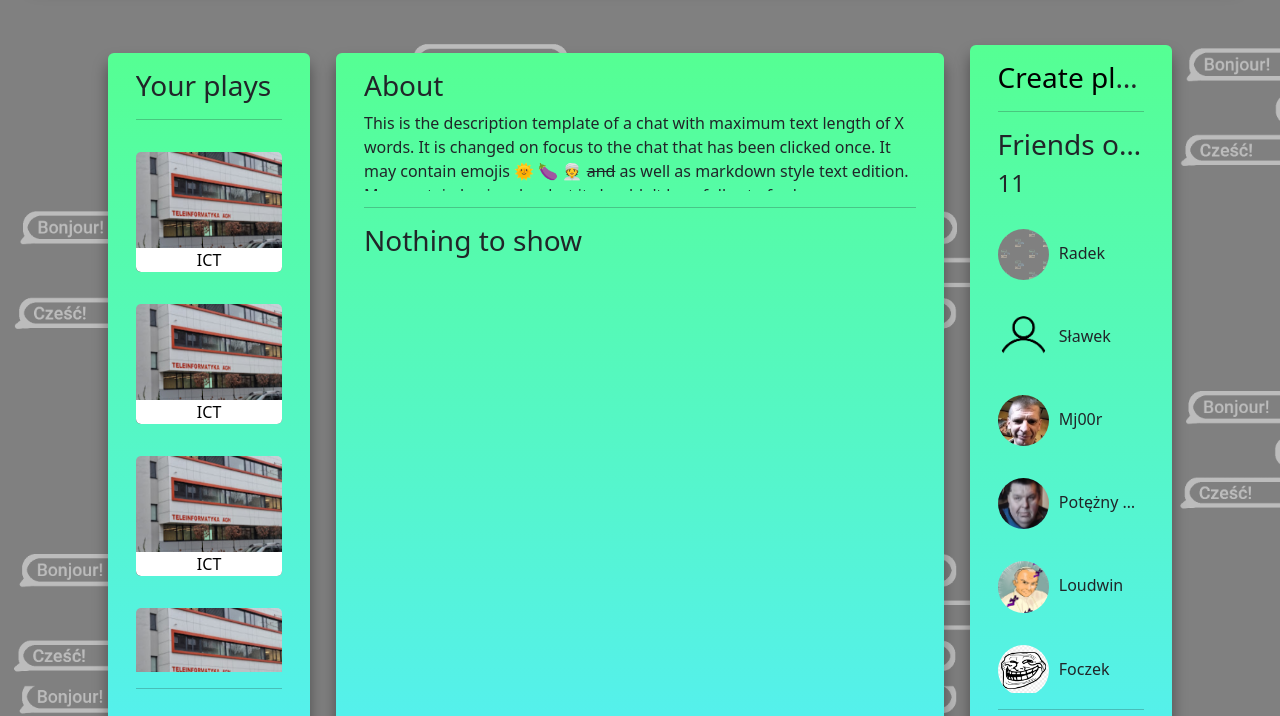
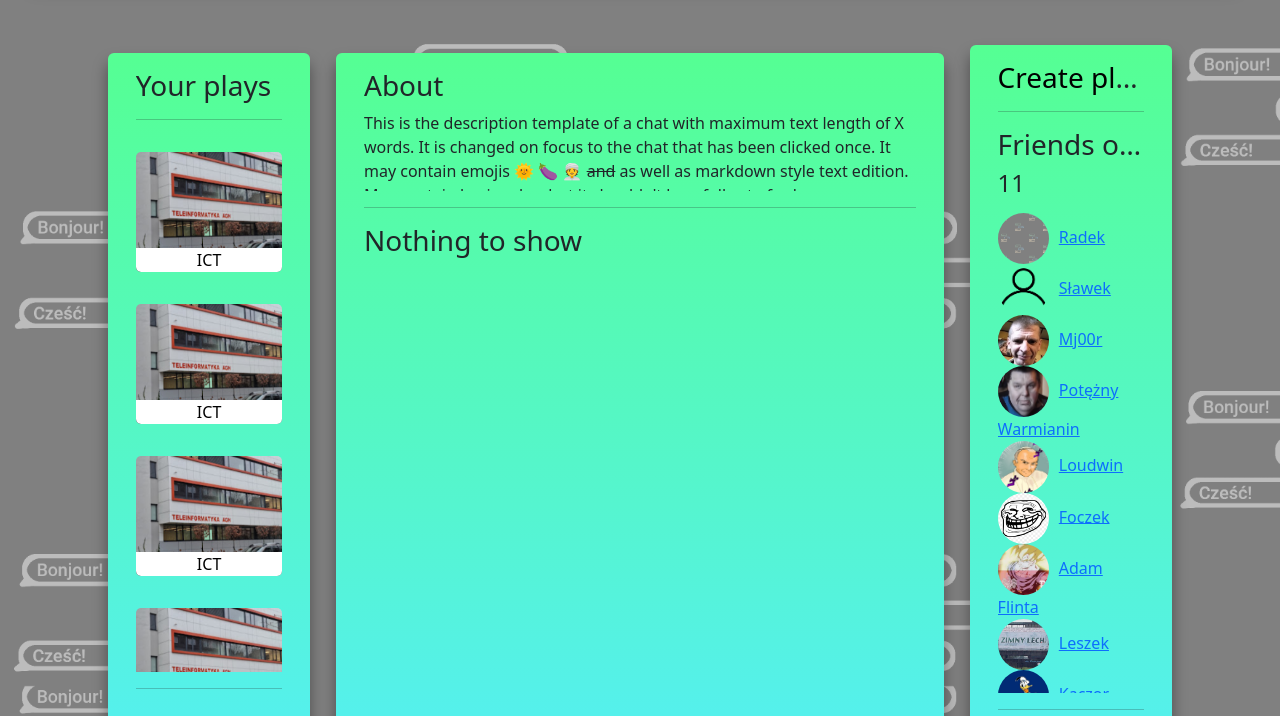
Before and after one commit to LeMeTwo/WWW2022, a website: page MainPage.html in a window 1280 px wide. Shown: the part 115-831 px from the top of the page. Drawn offline with nearby package versions, Linux system fonts and the light colour scheme.

Commit message:
Update MainPage.html

```diff
--- a/MainPage.html
+++ b/MainPage.html
@@ -161,37 +161,37 @@
                     </div>
                     <div class="friends-list">
                         <div class="list-group">
-                            <a class="list-group-item count" href="PrivateRoom.html">
+                            <a class="list-group-item-profile count" href="PrivateRoom.html">
                                 <img class="profile-pic" src="backgrounds_db/pattern_background.png" alt="profile pic here">Radek
                             </a>
-                            <a class="list-group-item count" href="PrivateRoom.html">
+                            <a class="list-group-item-profile count" href="PrivateRoom.html">
                                 <img class="profile-pic" src="icons_db/Account.png" alt="profile pic here">Sławek
                             </a>
-                            <a class="list-group-item count" href="PrivateRoom.html">
+                            <a class="list-group-item-profile count" href="PrivateRoom.html">
                                 <img class="profile-pic" src="profile_pics_db/pic_1.png" alt="profile pic here">Mj00r
                             </a>
-                            <a class="list-group-item count" href="PrivateRoom.html">
+                            <a class="list-group-item-profile count" href="PrivateRoom.html">
                                 <img class="profile-pic" src="profile_pics_db/pic_2.png" alt="profile pic here">Potężny Warmianin
                             </a>
-                            <a class="list-group-item count" href="PrivateRoom.html">
+                            <a class="list-group-item-profile count" href="PrivateRoom.html">
                                 <img class="profile-pic" src="profile_pics_db/pic_3.png" alt="profile pic here">Loudwin
                             </a>
-                            <a class="list-group-item count" href="PrivateRoom.html">
+                            <a class="list-group-item-profile count" href="PrivateRoom.html">
                                 <img class="profile-pic" src="profile_pics_db/pic_4.png" alt="profile pic here">Foczek
                             </a>
-                            <a class="list-group-item count" href="PrivateRoom.html">
+                            <a class="list-group-item-profile count" href="PrivateRoom.html">
                                 <img class="profile-pic" src="profile_pics_db/pic_5.png" alt="profile pic here">Adam Flinta
                             </a>
-                            <a class="list-group-item count" href="PrivateRoom.html">
+                            <a class="list-group-item-profile count" href="PrivateRoom.html">
                                 <img class="profile-pic" src="profile_pics_db/pic_6.png" alt="profile pic here">Leszek
                             </a>
-                            <a class="list-group-item count" href="PrivateRoom.html">
+                            <a class="list-group-item-profile count" href="PrivateRoom.html">
                                 <img class="profile-pic" src="profile_pics_db/pic_7.jpg" alt="profile pic here">Kaczor Donald
                             </a>
-                            <a class="list-group-item count" href="PrivateRoom.html">
+                            <a class="list-group-item-profile count" href="PrivateRoom.html">
                                 <img class="profile-pic" src="profile_pics_db/pic_8.png" alt="profile pic here">Jim Beam
                             </a>
-                            <a class="list-group-item count" href="PrivateRoom.html">
+                            <a class="list-group-item-profile count" href="PrivateRoom.html">
                                 <img class="profile-pic" src="profile_pics_db/pic_9.jpg" alt="profile pic here">Anser
                             </a>
                         </div>
```
